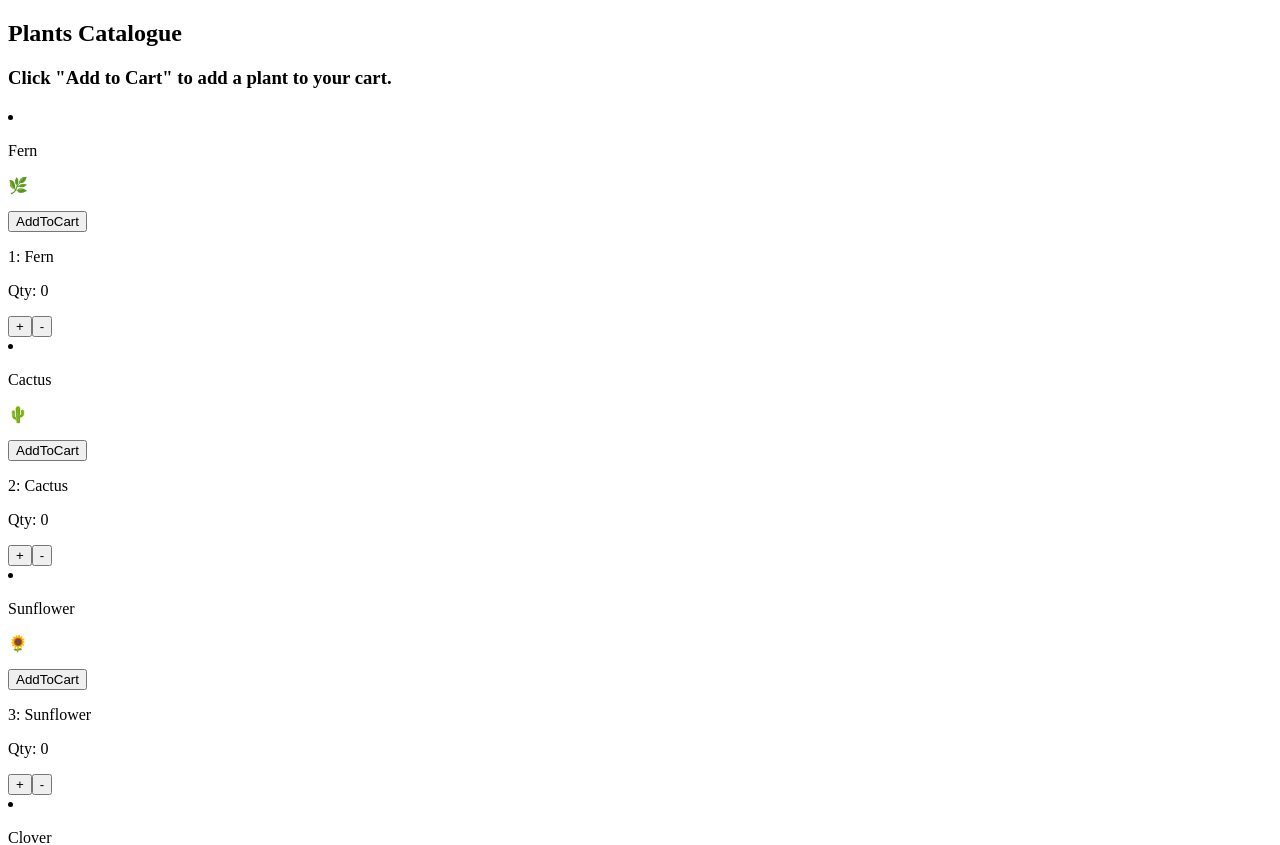
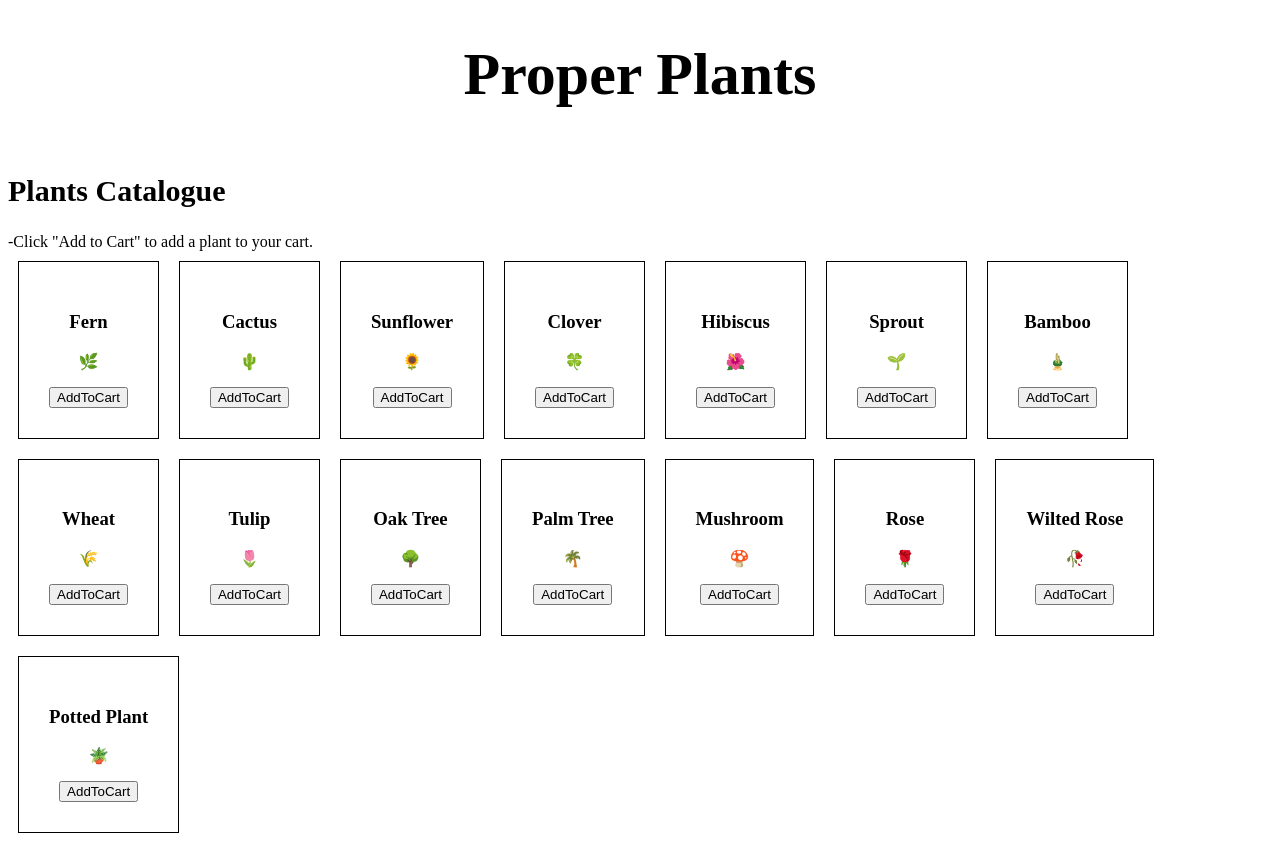
Before and after one commit to KanishaCarter/Unit3.ProperPlantsII, a React (Vite) app: page / in a window 1280 px wide. Shown: the top 845 px of the page. Built offline with nearby package versions, Linux system fonts and the light colour scheme.

Commit message:
added styling and created plant catalogue.

```diff
--- a/src/App.jsx
+++ b/src/App.jsx
@@ -7,6 +7,11 @@
 
   return (
     <>
+      <div>
+        <header>
+          <h1>Proper Plants</h1>
+        </header>
+      </div>
       <PlantList />
     </>
   )
--- a/src/Cart/AddToCart.jsx
+++ /dev/null
@@ -1,17 +0,0 @@
-import { useState } from 'react';
-import DecreaseQty from './DecreaseQty';
-import IncreaseQty from './IncreaseQty';
-
-export default function AddToCart({id, name, image}) {
-    const [count, setCount] = useState(0);
-
-    return (
-        <div>
-            <p>{id}: {name}</p>
-            <p>Qty: {count}</p>
-            <button onClick={() => setCount(count + 1)}> + </button>
-            <button onClick={() => setCount(count > 0 ? count - 1 : 0)}> - </button>
-
-        </div>
-    )
-}
--- a/src/Plants/PlantList.jsx
+++ b/src/Plants/PlantList.jsx
@@ -1,33 +1,28 @@
 import './plants.css';
 import PLANTS from './data';
 import { useState } from 'react';
-import AddToCart from '../Cart/AddToCart';
 
 export default function PlantList() {
-    const [plant , setPlant] = useState(null);
+    const [selectedPlant, setSelectedPlant] = useState(null);
 
+    if (!selectedPlant) {
         return (
+            <>
             <div className="catalogue-container">
                     <h2>Plants Catalogue</h2>
-            <h3>Click "Add to Cart" to add a plant to your cart.</h3>
+                    <text>-Click "Add to Cart" to add a plant to your cart.</text><br></br>
+
                     {PLANTS.map((plant) => {
-                return(
-                    <li key={plant.id}>
-                        <p>{plant.name}</p>
+                        return (
+                            <div key={plant.id} className="plant-details">
+                                <h3>{plant.name}</h3>
                                 <p>{plant.image}</p>
-                        <button onClick={()=> setPlant(plant)}>AddToCart</button>
-                        <AddToCart id={plant.id} name={plant.name} image={plant.image} />
-                    </li>
-                )})}
+                                <button onClick={() => setSelectedPlant(plant)}>AddToCart</button>
                             </div>
                         )
+                    })}
+                </div>
+            </>
+        )
     }
-
-/**
-const PLANTS = [
-  {
-    id: 1,
-    image: "🌿",
-    name: "Fern",
-},
-*/
+}
--- a/src/Plants/plants.css
+++ b/src/Plants/plants.css
@@ -0,0 +1,21 @@
+header {
+    font-size: 30px;
+    text-align: center;
+}
+
+.catalogue-container {
+    display: inline-block;
+}
+
+.plant-details {
+    display: inline-block;
+    border: solid black 1px;
+    padding: 30px;
+    margin: 10px;
+    align-self: center;
+    text-align: center;
+}
+
+h2 {
+    font-size: 30px;
+}
```
Also changed, not shown: src/Cart/Cart.jsx (+26 -8 lines), src/Cart/RemoveFromCart.jsx (deleted). Lines whose indentation alone changed are shown as unchanged.
